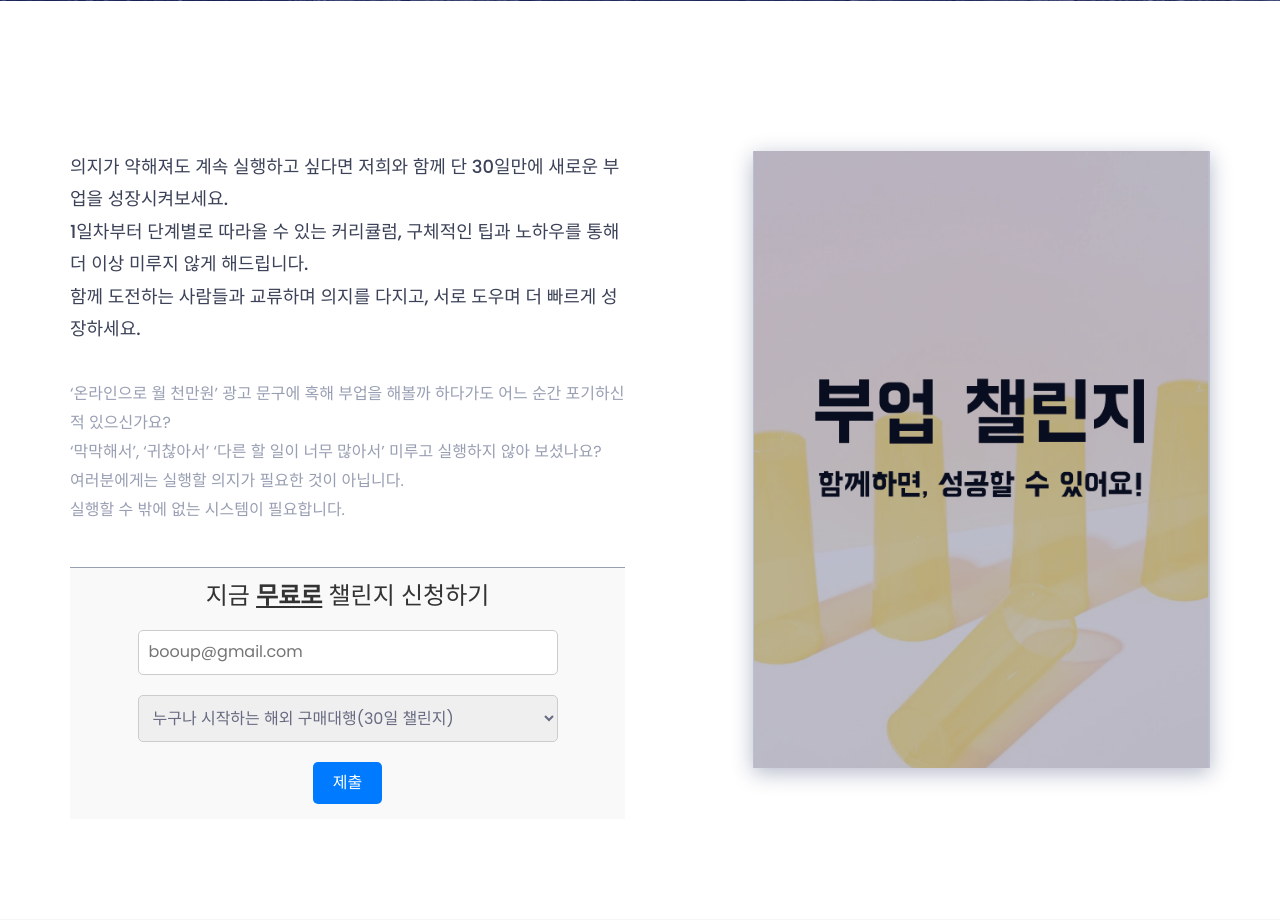
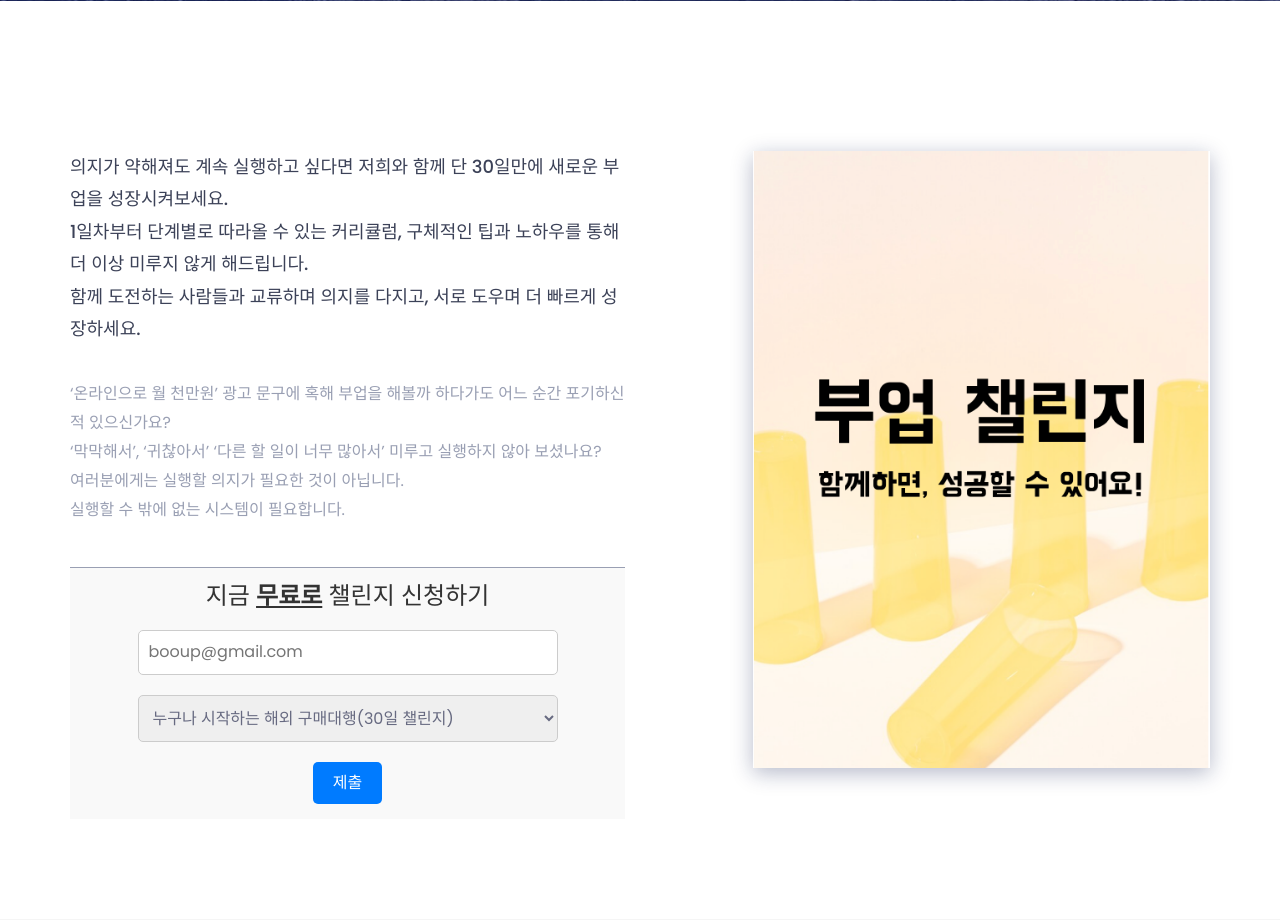
Before and after one commit to dnjdsxor21/money-challenge, a FastAPI app: page / in a window 1280 px wide. Shown: the part 889-1809 px from the top of the page. Run offline with FastAPI, Linux system fonts and the light colour scheme; some libraries are stand-ins or nearby versions.

Commit message:
fix: image

```diff
--- a/assets/css/style.css
+++ b/assets/css/style.css
@@ -279,7 +279,7 @@ nav.navbar.bootsnav .navbar-toggle i{color: #d92cf9;}
     left:  0;
     width: 109%;
     height:  100%;
-    background: rgba(31,44,108,.3);
+    /* background: rgba(31,44,108,.3); */
 }
 .single-about-img img {
     max-width: 400px;
```
